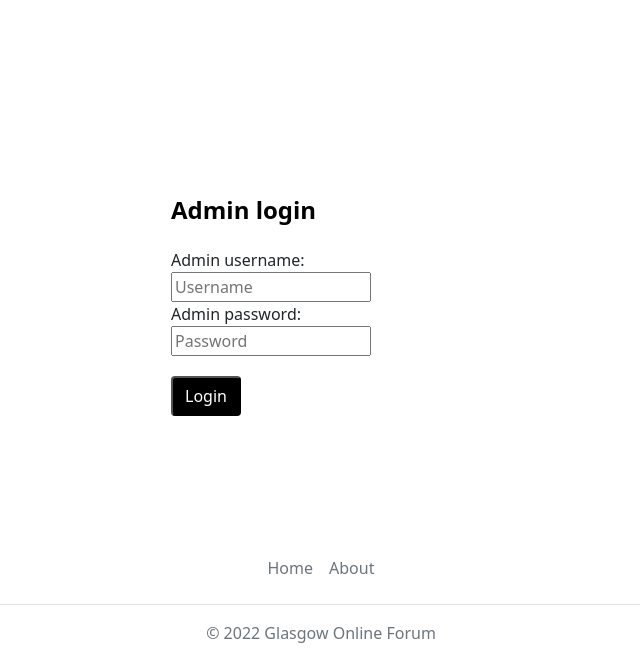
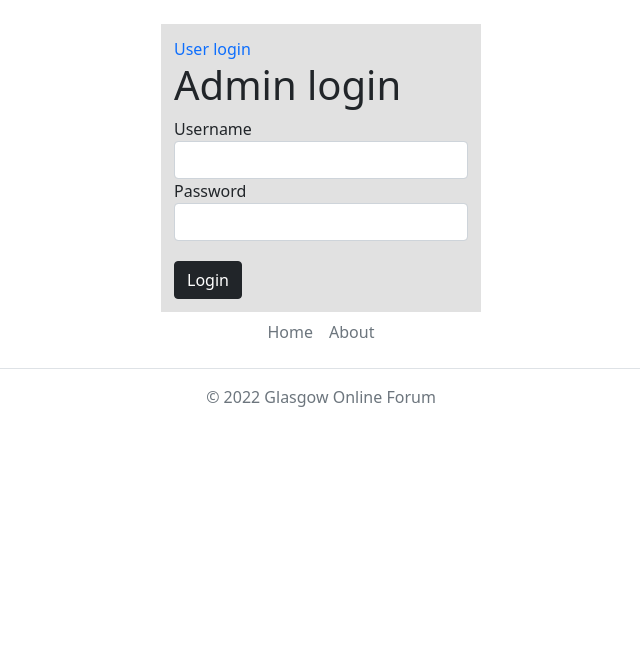
Before and after one commit to KevinGuoXuanDon/djangoProject, a Django app: page /forum/admin/ in a window 1280 px wide. Shown: the part 81-737 px from the top of the page, without its empty margins (319-959 px from the left). Run offline with Django 3.2, Linux system fonts and the light colour scheme.

Commit message:
fix: fix admin page style

```diff
--- a/static/css/admin.css
+++ b/static/css/admin.css
@@ -87,3 +87,10 @@
     min-height: 500px;
     padding: 0 20px;
 }
+
+.login_out{
+    width:320px;
+    margin: 0 auto;
+    background: #e1e1e1;
+    padding: 13px;
+}
--- a/templates/forum/admin.html
+++ b/templates/forum/admin.html
@@ -7,27 +7,25 @@ Admin login
 <!-- Admin login  -->
 {% block body_block %}
 <link rel="stylesheet" href="/static/css/admin.css">
-<div style="width: 100%;height: 60%;">
-    <div style="width: 300px; height: 100px; margin: 0 auto;margin-top: 15%;margin-bottom: 20%;">
-        <div class="span4">
-            <div class="admin_title">Admin login</div>
-            <form id="admin_login_form" method="post" action="{% url 'forum:admin' %}">
-                {% csrf_token %}
-                <div class="input-prepend" style="width: 300px;">
-                    <span class="add-on">Admin username:</span>
-                    <input name="username" style="width: 200px" class="span2" id="uid" size="16" type="text"
-                        placeholder="Username">
-                </div>
-                <div class="input-prepend">
-                    <span class="add-on">Admin password:</span>
-                    <input name="password" style="width: 200px" class="span2" id="pwd" size="16" type="password"
-                        placeholder="Password">
-                </div>
-                <input id="login-button" class="submit_btn" type="submit" value="Login">
-                </input>
+
+<div class="container login_out">
+    <a href="{% url 'forum:login' %}" class="text-decoration-none">User login</a>
+    <h1>Admin login</h1>
+    <form id="login_form" method="post" action="{% url 'forum:admin' %}">
+        {% csrf_token %}
+        <div class="form-group">
+            <label for="exampleInputEmail1">Username</label>
+            <input type="text" name="username" class="form-control" id="exampleInputEmail1"
+                aria-describedby="emailHelp">
         </div>
-        </form>
-    </div>
-</div>
+        <div class="form-group">
+            <label for="exampleInputPassword1">Password</label>
+            <input type="password" name="password" class="form-control" id="exampleInputPassword1">
+        </div>
+
+        <div class="d-flex justify-content-between">
+            <button type="submit" class="btn btn-dark" style="margin-top: 20px">Login</button>
+        </div>
+    </form>
 </div>
 {% endblock %}
```
Also changed, not shown: templates/forum/admin_page.html (+1 -9 lines), templates/forum/login.html (+4 -4 lines).
